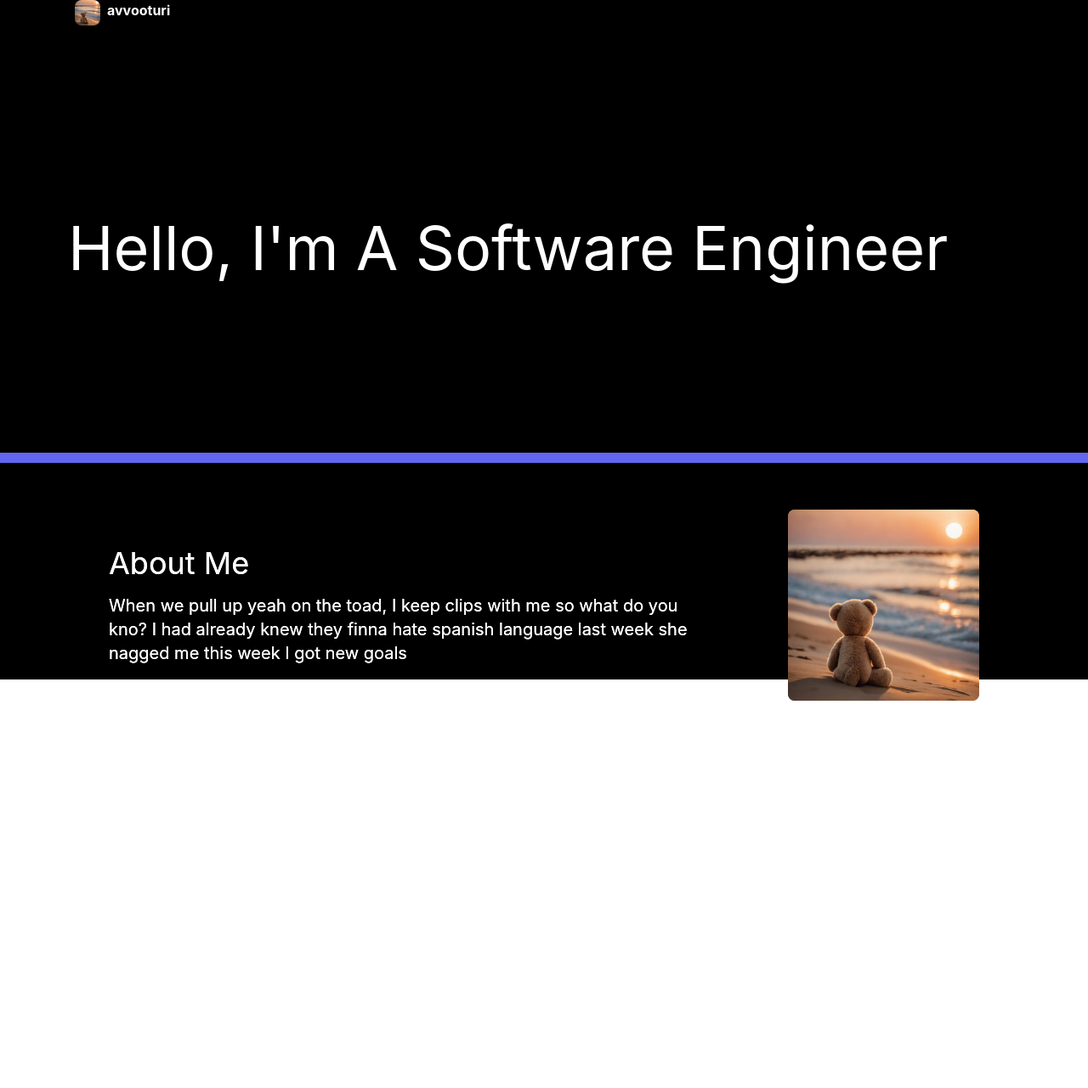
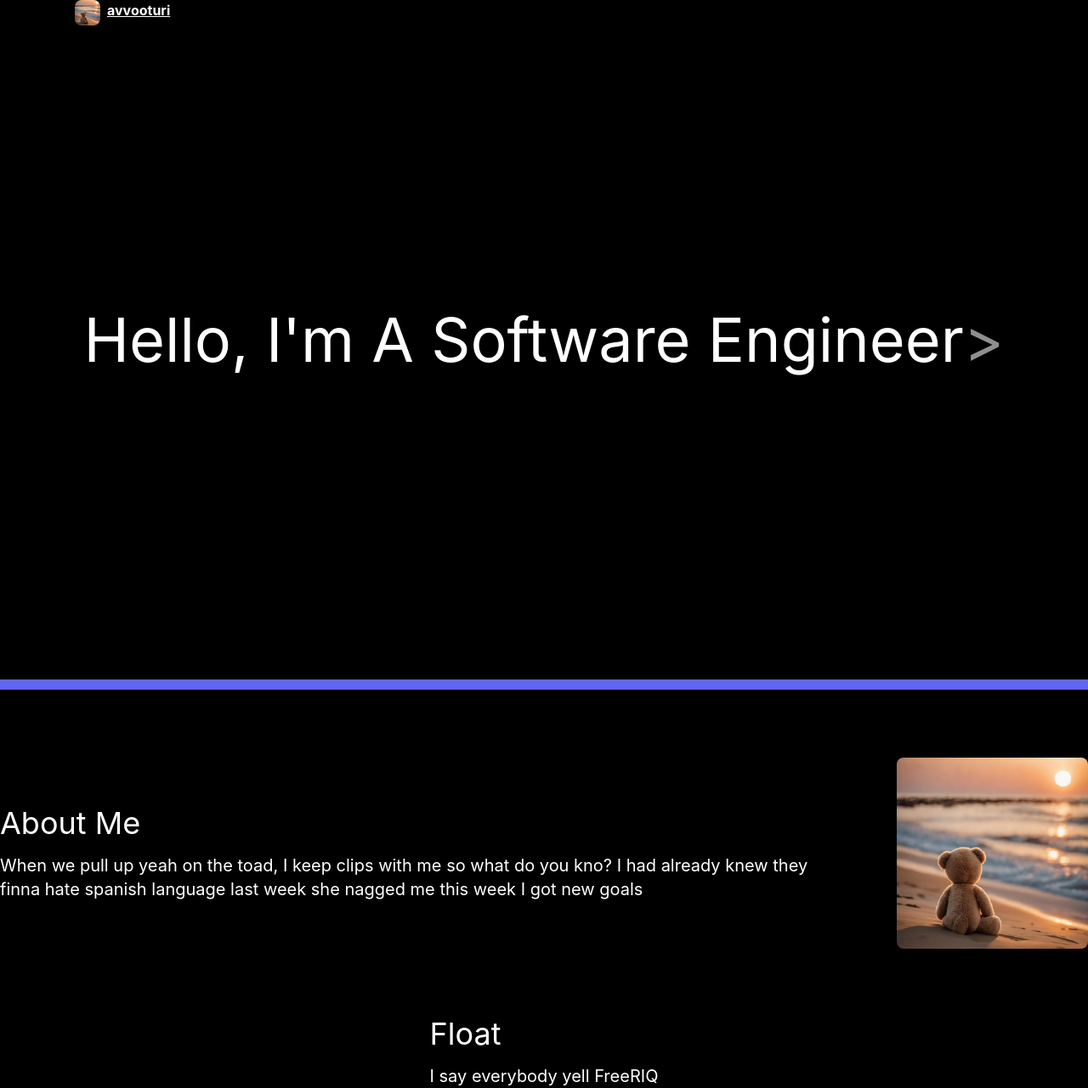
Before and after one commit to avvooturi/portfolio_site, a React (Create React App) app in the folder my-app/: page / in a window 1280 px wide. Shown: the whole page at 85% size. Before the commit the page ends 825 px from the top, so only its background shows below. Built offline with nearby package versions, Linux system fonts and the light colour scheme.

Commit message:
made title into whole page, will format about me inna second

```diff
--- a/my-app/src/App.jsx
+++ b/my-app/src/App.jsx
@@ -4,7 +4,6 @@ import { ReactTyped } from "react-typed";
 
 function Logo() {
   return (
-    <>
     <div className='absolute inset-x-20 flex space-x-2'>
       <img
         className="rounded-lg ml-2 float-left"
@@ -12,18 +11,16 @@ function Logo() {
         alt="bear"
         width={30}
         height={30} />
-        <h6 className='font-bold underling text-white'>
+      <h6 className='font-bold underline text-white'>
         avvooturi
       </h6>
     </div>
-      </>
   );
 }
 
 function Title() {
   return (
-    <>
-      <div className='absolute inset-y-64 left-20'>
+    <div className='min-h-screen flex items-center justify-center'>
       <h1 className='text-white text-7xl'>
         Hello, I'm {" "}
         <ReactTyped
@@ -36,14 +33,12 @@ function Title() {
         />
       </h1>
     </div>
-    </>
   );
 }
 
 function About() {
   return (
-    <>
-    <div className='absolute inset-x-32 top-3/4 flex justify-center items-center'>
+    <div className='flex justify-center items-center pt-20'>
       <div>
         <h1 className='text-4xl text-white'>
           About Me
@@ -60,20 +55,32 @@ function About() {
         height={225}
       />
     </div>
-    </>
+  );
+}
+
+function Skills() {
+  return (
+    <div className='flex justify-center items-center pt-20'>
+      <div>
+        <h1 className='text-4xl text-white'>
+          Float
+        </h1>
+        <h3 className='text-xl text-white mt-4 break-normal'>
+          I say everybody yell FreeRIQ
+        </h3>
+      </div>
+    </div>
   );
 }
 
 export default function App() {
   return (
-    <>
-    <div className='min-h-screen bg-black'>
-      <Logo/>
-      <Title/>
-      <div className='absolute inset-x-0 top-2/3 border-t-4 border-indigo-500 border-8'></div>
-      <About/>
-      <About/>
+    <div className='bg-black'>
+      <Logo />
+      <Title />
+      <div className='border-t-4 border-indigo-500 border-8'></div>
+      <About />
+      <Skills />
     </div>
-    </>
   );
 }
--- a/my-app/src/index.css
+++ b/my-app/src/index.css
@@ -15,8 +15,3 @@ code {
   font-family: source-code-pro, Menlo, Monaco, Consolas, 'Courier New',
     monospace;
 }
-
-#root {
-  min-height: 100%;
-  background-color: black;
-}
```
Lines whose indentation alone changed are shown as unchanged.
